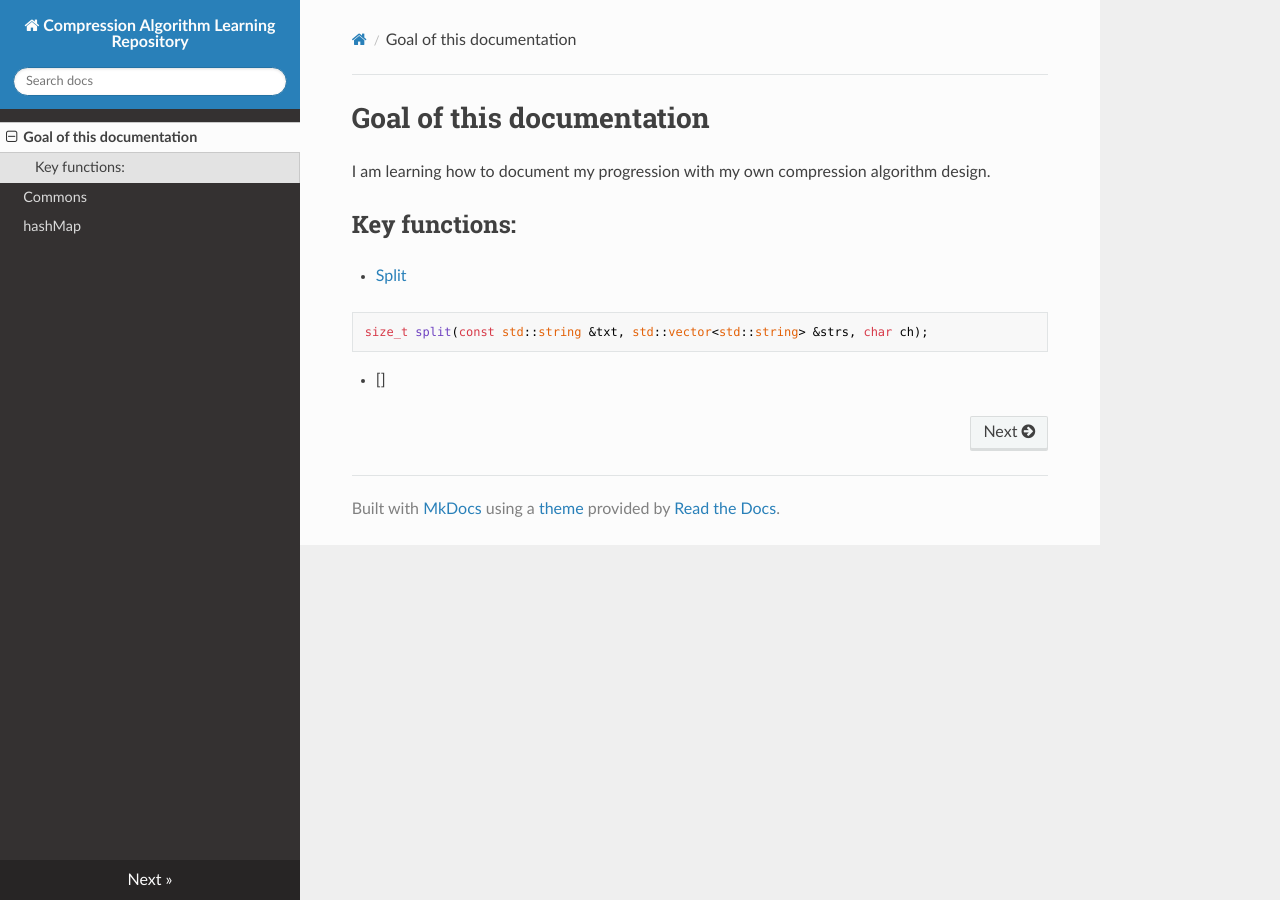
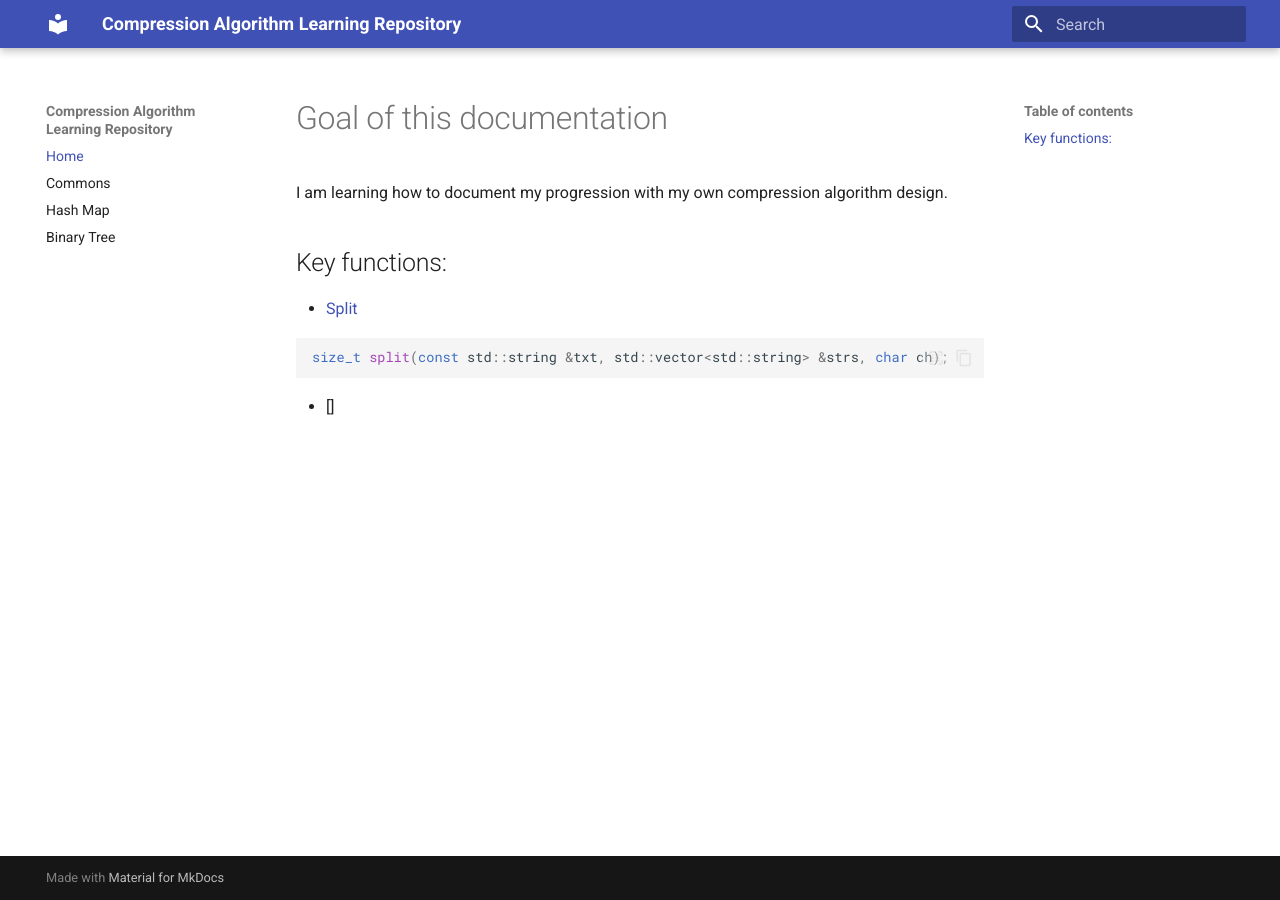
Before and after one commit to sodamachinebroke/slidingWindowTutorial, an MkDocs documentation site: the page built from documentation/docs/index.md, in a window 1280 px wide. Built offline with MkDocs 1.6.1 and Material for MkDocs 9.7.7, drawn with Linux system fonts in a browser that asks for light colours; nearby versions of some CDN libraries.

Commit message:
add new theme with code copy button

```diff
--- a/documentation/mkdocs.yml
+++ b/documentation/mkdocs.yml
@@ -1,2 +1,22 @@
 site_name: Compression Algorithm Learning Repository
-theme: readthedocs
+
+nav:
+  - Home: index.md
+  - Commons: commons.md
+  - Hash Map: hashMap.md
+  - Binary Tree: binaryTree.md
+
+theme:
+  name: material
+  features:
+    - content.code.copy
+    - content.code.select
+
+markdown_extensions:
+  - pymdownx.highlight:
+      anchor_linenums: true
+      line_spans: __span
+      pygments_lang_class: true
+  - pymdownx.inlinehilite
+  - pymdownx.snippets
+  - pymdownx.superfences
```
